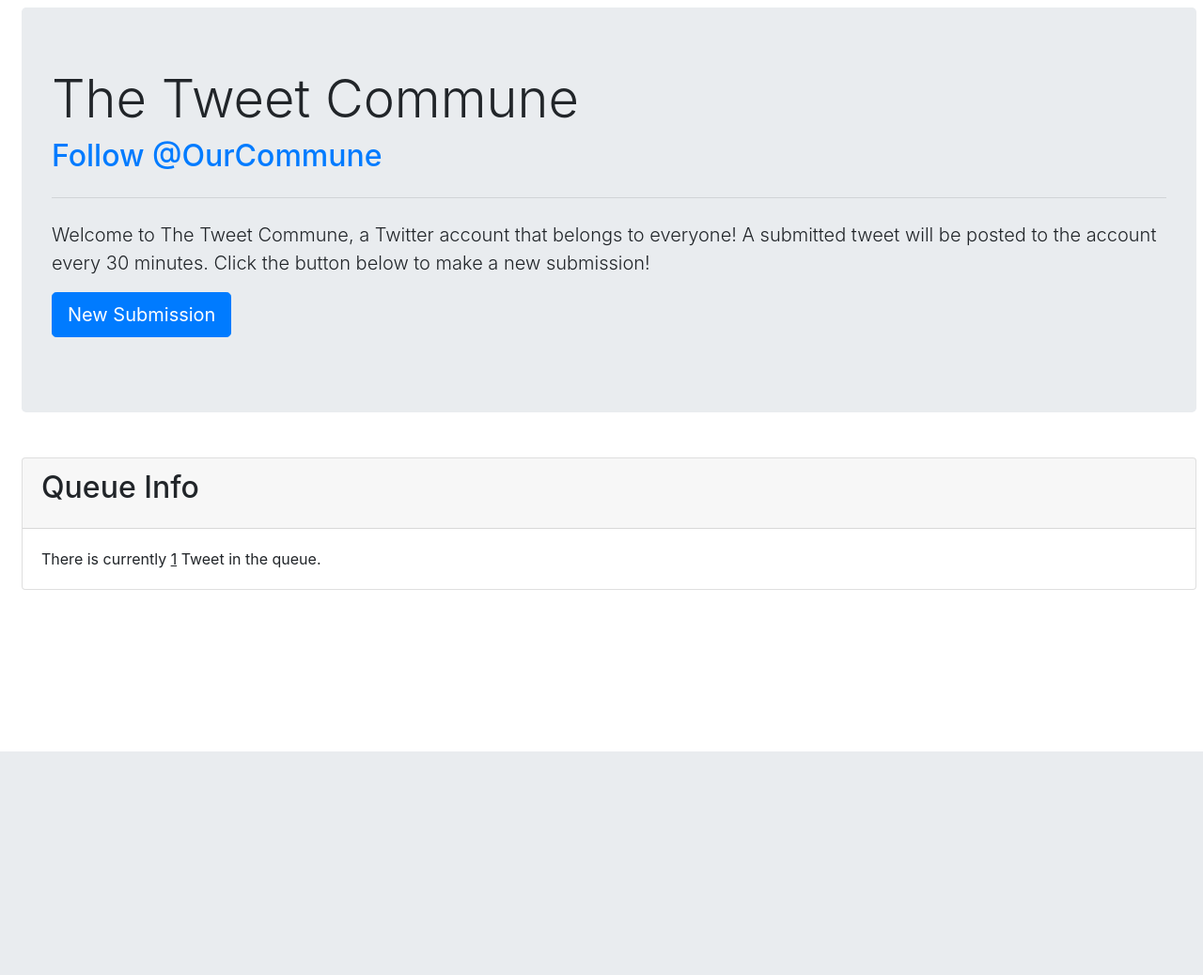
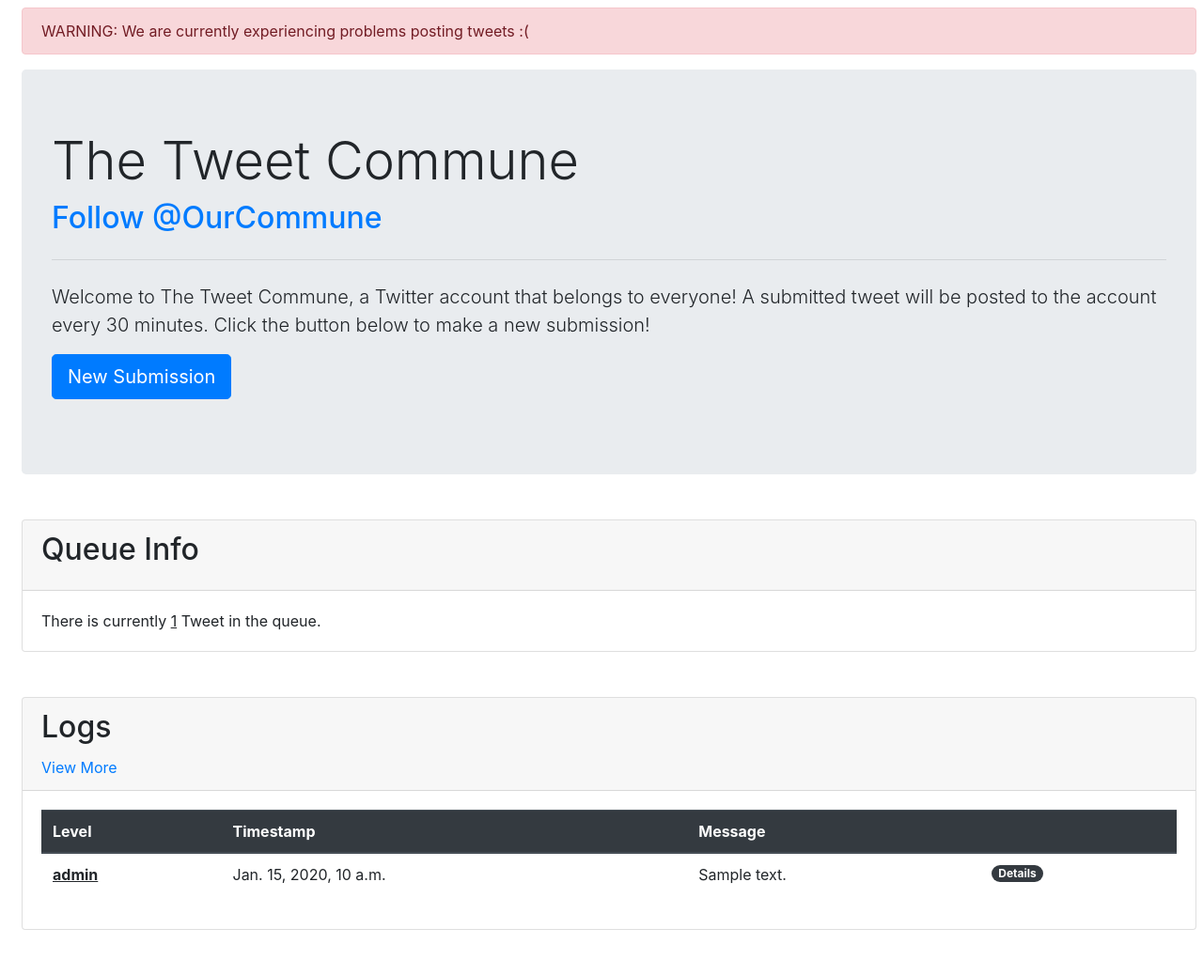
Before and after one commit to JackPhallen/CommunityTwitter, a Django app: template tweet_commune/templates/tweet_commune/home.html in a window 1280 px wide. Shown: the whole page at 94% size. Before the commit the page ends 800 px from the top, so only its background shows below. Run offline with Django 3.2, Linux system fonts and the light colour scheme; the template is opened without the code that fills it: most values are stand-ins (such as "Sample title", 1, 10 or a date in 2020); data that the repository does not hold is empty; some libraries are stand-ins or nearby versions.

Commit message:
Add log context to HomeView
Display preview of logs on the landing page. Including a warning if
the app is experiencing errors posting tweets with status_warning.html
fragment

```diff
--- /dev/null
+++ b/tweet_commune/templates/tweet_commune/fragments/status_warning.html
@@ -0,0 +1,6 @@
+{#Display error if is_up is False#}
+{% if not is_up %}
+    <div class="alert alert-danger" role="alert">
+      WARNING: We are currently experiencing problems posting tweets :(
+    </div>
+{% endif %}
--- a/tweet_commune/templates/tweet_commune/home.html
+++ b/tweet_commune/templates/tweet_commune/home.html
@@ -1,6 +1,8 @@
 {% extends "base.html" %}
 
 {% block content %}
+
+    {% include 'tweet_commune/fragments/status_warning.html' %}
 
     <div class="jumbotron">
 
@@ -22,10 +24,13 @@
 
     </div>
 
+
+
     <div class="card my-5">
         <div class="card-header">
             <h2 class="card-title">Queue Info</h2>
         </div>
+
         <div class="card-body">
 
             <p class="card-text">
@@ -37,6 +42,20 @@
             </p>
 
         </div>
+
+    </div>
+
+
+    <div class="card my-5">
+        <div class="card-header">
+            <h2 class="card-title">Logs</h2>
+            <a href="{% url 'logentry_list' %}"> View More </a>
+        </div>
+        <div class="card-body">
+
+            {% include 'tweet_commune/fragments/log_table.html' %}
+
+        </div>
     </div>
 
 {% endblock content %}
--- a/tweet_commune/views/home.py
+++ b/tweet_commune/views/home.py
@@ -1,7 +1,7 @@
 from django.views.generic import TemplateView
-from django.contrib.messages.views import SuccessMessageMixin
 from django.urls import reverse_lazy
 from tweet_commune.models.submission import Submission
+from tweet_commune.models.log_entry import LogEntry
 from ..forms import SubmissionModelForm
 
 
@@ -15,4 +15,6 @@
     def get_context_data(self, **kwargs):
         context = super().get_context_data(**kwargs)
         context['queue_length'] = Submission.queue.all().count()
+        context['log_entries'] = LogEntry.LogManager.top()
+        context['is_up'] = LogEntry.LogManager.is_up()
         return context
```
